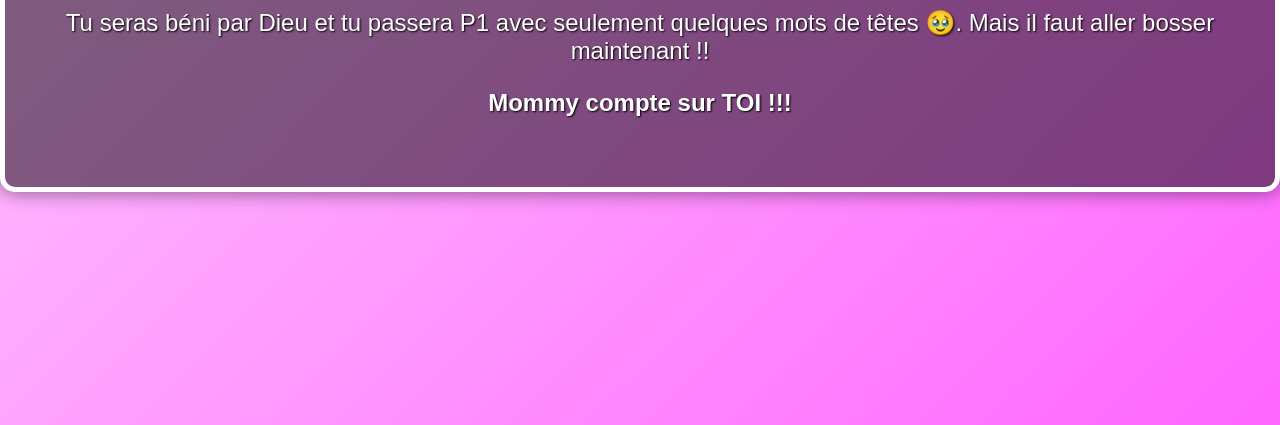
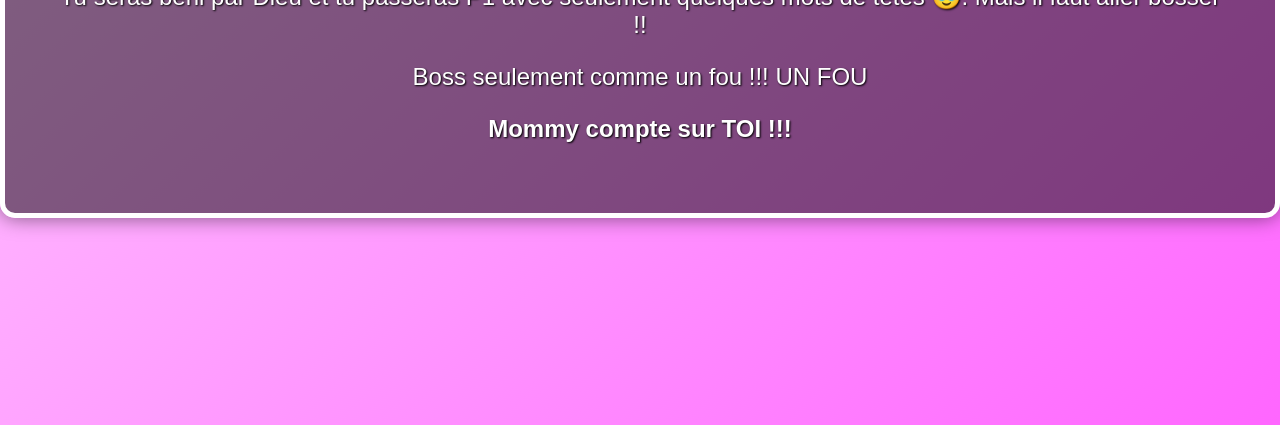
Before and after one commit to MOZEE2/FSS-P1-KARA, a plain HTML site: page index.html in a window 1280 px wide. Shown: the part 375-800 px from the top of the page. Drawn offline with Linux system fonts and the light colour scheme.

Commit message:
Update index.html

```diff
--- a/index.html
+++ b/index.html
@@ -3,7 +3,7 @@
 <head>
     <meta charset="UTF-8">
     <meta name="viewport" content="width=device-width, initial-scale=1.0">
-    <title>LIVRES P1</title></title>
+    <title>LIVRES P1</title>
     <style>
         body {
             background: linear-gradient(135deg, #ffccff, #ff66ff);
@@ -40,7 +40,8 @@
 <body>
     <div class="container">
         <h1 class="bless">Toi qui a Cliqué sur ce lien</h1>
-        <p>Tu seras béni par Dieu et tu passera P1 avec seulement quelques mots de têtes 🥹. Mais il faut aller bosser maintenant !!</p>
+        <p>Tu seras béni par Dieu et tu passeras P1 avec seulement quelques mots de têtes 🥹. Mais il faut aller bosser !!</p>
+        <p> Boss seulement comme un fou !!! UN FOU</p>
        <h2> Mommy compte sur TOI !!! </h2>
     </div>
 </body>
```
